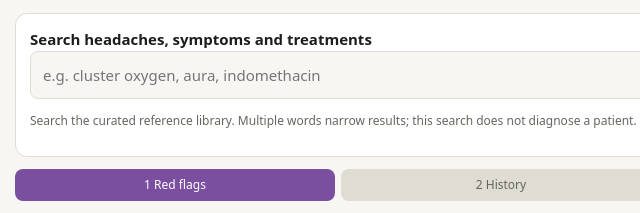
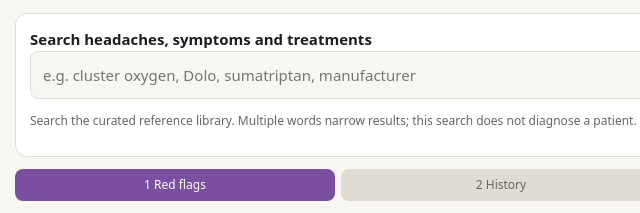
Before and after one commit to shivesh2334-ai/headache-assessment-management, a plain HTML site: page index.html in a window 1280 px wide. Shown: the part 154-367 px from the top of the page, 139-779 px from the left. Drawn offline with Linux system fonts and the light colour scheme.

Commit message:
Add searchable Indian headache medicine brands, combinations and sourced pack prices

```diff
--- a/index.html
+++ b/index.html
@@ -31,11 +31,12 @@ ul{margin:4px 0 4px 18px;padding:0}li{margin:3px 0}
 nav.modules{display:flex;flex-wrap:wrap;gap:6px;margin:16px 0}nav.modules button{width:auto;flex:1 1 130px;background:var(--card);color:var(--ac);border:1px solid var(--bd)}nav.modules button[aria-pressed=true]{background:var(--ac);color:white}
 input[type=search]{width:100%;font:inherit;padding:12px;border:1px solid var(--bd);border-radius:8px;background:var(--bg);color:var(--tx)}.kb-grid{display:grid;grid-template-columns:repeat(auto-fit,minmax(min(100%,300px),1fr));gap:12px}.kb-grid .card{margin:0}summary{cursor:pointer;color:var(--ac);font-weight:600;padding:8px 0}.kb-list p{margin:6px 0 12px}.kb-list h3{margin-top:12px}.kb-list a{display:inline-block;margin-right:10px}.toolbar{display:flex;gap:8px;margin:12px 0;align-items:end}.toolbar>div{flex:1}.toolbar button{width:auto}.ft{line-height:1.6}
 @media(max-width:550px){.toolbar{flex-wrap:wrap}.toolbar>div{min-width:100%}}@media print{nav,.toolbar,#kbQuery{display:none}.card{break-inside:avoid}}
+.brand-class{border-top:1px solid var(--bd);padding:8px 0}.brand-grid{display:grid;grid-template-columns:repeat(auto-fit,minmax(min(100%,260px),1fr));gap:10px}.brand-product{border:1px solid var(--bd);border-radius:10px;padding:12px;overflow-wrap:anywhere}.brand-product h3{margin-top:0}.brand-product p{margin:6px 0}.brand-product a{color:var(--ac)}
 </style></head><body><main>
 <h1>Headache Assessment & Management</h1>
 <p class="sub">Clinical decision support based on Harrison's Ch. 16 (Goadsby) with updated guideline points (AHS 2024, ICHD-3). For clinician use; not a substitute for judgement.</p>
 <nav class="modules" aria-label="Application sections"><button type="button" data-view="assess" aria-pressed="true">Assessment</button><button type="button" data-view="types" aria-pressed="false">Headache types</button><button type="button" data-view="treatment" aria-pressed="false">Treatment</button><button type="button" data-view="knowledge" aria-pressed="false">Knowledge base</button></nav>
-<div class="card"><label for="kbQuery"><b>Search headaches, symptoms and treatments</b></label><input id="kbQuery" type="search" placeholder="e.g. cluster oxygen, aura, indomethacin" autocomplete="off"><p class="ft">Search the curated reference library. Multiple words narrow results; this search does not diagnose a patient.</p></div>
+<div class="card"><label for="kbQuery"><b>Search headaches, symptoms and treatments</b></label><input id="kbQuery" type="search" placeholder="e.g. cluster oxygen, Dolo, sumatriptan, manufacturer" autocomplete="off"><p class="ft">Search the curated reference library. Multiple words narrow results; this search does not diagnose a patient.</p></div>
 <div id="assessmentView"><div class="tabs"><span id="t1" class="on">1 Red flags</span><span id="t2">2 History</span><span id="t3">3 Result</span></div>
 
 <section id="s1">
@@ -68,6 +69,7 @@ input[type=search]{width:100%;font:inherit;padding:12px;border:1px solid var(--b
 <p class="ft" style="margin-top:20px"><b>Sources:</b> Harrison's Principles of Internal Medicine, Ch. 16 Headache (Goadsby); ICHD-3 (Cephalalgia 2018); AHS position statement, CGRP-targeting therapies as a first-line option for migraine prevention (Headache, Mar 2024); AHS consensus statement 2021 (acute and preventive therapy). Doses are typical adult doses; verify against current labels, local formulary and patient factors. Pregnancy, renal/hepatic disease and drug interactions require individual clinical review.</p>
 </main>
 <script src="knowledge-base.js"></script>
+<script src="indian-brands.js"></script>
 <script>
 const RF=[["preg","New headache during pregnancy or postpartum"],["sudden","Sudden-onset (thunderclap) headache"],["first","First severe headache / \"worst\" headache ever"],["vomit","Vomiting that precedes the headache"],["subacute","Subacute worsening over days or weeks"],["valsalva","Pain induced by bending, lifting, coughing"],["sleep","Disturbs sleep or present immediately on awakening"],["syst","Known systemic illness (e.g. malignancy, HIV, immunosuppression)"],["age55","New onset after age 50"],["fever","Fever, neck stiffness or unexplained systemic signs"],["neuro","Abnormal neurological examination / papilledema"],["temp","Temporal artery tenderness, jaw claudication, polymyalgia, visual loss"],["eye","Red eye with fixed mid-dilated pupil, halos, eye pain"]];
 const FT=[["uni","Unilateral location"],["puls","Pulsating / throbbing quality"],["sev","Moderate-severe intensity"],["act","Aggravated by routine activity"],["nau","Nausea or vomiting"],["pp","Photophobia and phonophobia"],["aura","Aura (visual / sensory / speech, reversible)"],["bil","Bilateral, pressing / tightening quality"],["mild","Mild-moderate, not worsened by activity"],["auto","Cranial autonomic features (tearing, red eye, nasal congestion, ptosis)"],["rest","Restlessness / agitation during attacks, orbital/temporal pain"],["orth","Positional: starts upright, resolves lying down"],["morn","Worst on waking / recumbency, with transient visual obscurations"],["abrupt","Daily from a remembered onset date (abrupt onset)"]];
--- /dev/null
+++ b/indian-brands.js
@@ -0,0 +1,562 @@
+// Indian market reference checked 31 October 2026. Static snapshots, not live quotes.
+const INDIA_BRAND_REVIEWED = '31 October 2026';
+const INDIA_DRUG_CLASSES = [
+  {
+    "id": "analgesic",
+    "name": "Simple analgesics and paracetamol combinations",
+    "use": "Acute migraine / tension-type",
+    "note": "Do not duplicate paracetamol across products. Combination analgesic overuse threshold is lower than for simple analgesics."
+  },
+  {
+    "id": "nsaid",
+    "name": "NSAIDs (including aspirin and indomethacin)",
+    "use": "Acute pain; indomethacin-responsive syndromes",
+    "note": "Check renal, GI, bleeding and cardiovascular risks. Never combine multiple NSAIDs. The five-product limit includes the triptan/NSAID combination."
+  },
+  {
+    "id": "triptan",
+    "name": "Triptans and triptan combinations",
+    "use": "Acute migraine",
+    "note": "Avoid with coronary/cerebrovascular disease or uncontrolled hypertension. Oral packs are not substitutes for SC/nasal treatment in cluster headache. Zolmitriptan nasal and sumatriptan SC Indian pack details were not verified."
+  },
+  {
+    "id": "antiemetic",
+    "name": "Dopamine-antagonist antiemetics and combinations",
+    "use": "Migraine-associated nausea",
+    "note": "Metoclopramide may cause extrapyramidal effects; review contraindications and duration. Paramet contains only 5 mg metoclopramide per tablet."
+  },
+  {
+    "id": "beta",
+    "name": "Beta blockers and preventive combinations",
+    "use": "Migraine prevention",
+    "note": "Propranolol requires review for asthma, bradycardia and hypotension. Combination SR products are not dose-for-dose substitutes for immediate-release propranolol."
+  },
+  {
+    "id": "arb",
+    "name": "Angiotensin receptor blockers",
+    "use": "Migraine prevention (clinician-selected use)",
+    "note": "Candesartan is unsuitable in pregnancy; monitor BP, renal function and potassium. Antihypertensive combinations were not added as headache options."
+  },
+  {
+    "id": "tca",
+    "name": "Tricyclic antidepressants",
+    "use": "Migraine / frequent tension-type prevention",
+    "note": "Review sedation, anticholinergic effects and conduction risk. No suitable headache-specific fixed-dose combination was verified."
+  },
+  {
+    "id": "aed",
+    "name": "Antiseizure medicines",
+    "use": "Selected preventive / specialist options",
+    "note": "Topiramate: reproductive safety review; contraindicated for migraine prevention in pregnancy. Valproate has major fetal risks. Lamotrigine needs slow titration/rash counselling. Gabapentin evidence depends on syndrome. No headache-specific FDC verified."
+  },
+  {
+    "id": "ccb",
+    "name": "Calcium channel blockers",
+    "use": "Cluster prevention: verapamil",
+    "note": "Baseline and serial ECG with verapamil titration. No headache-specific fixed-dose combination verified."
+  },
+  {
+    "id": "steroid",
+    "name": "Systemic corticosteroids",
+    "use": "Specialist transitional cluster treatment",
+    "note": "Prednisone is named in the clinical reference; a verified Indian prednisolone product is shown as a separate molecule. Do not auto-substitute or infer a regimen from pack strength. No headache-specific FDC verified."
+  },
+  {
+    "id": "lithium",
+    "name": "Lithium salts",
+    "use": "Specialist cluster / hypnic prevention",
+    "note": "Narrow therapeutic index; monitor serum level, renal and thyroid function and interactions. No headache-specific FDC verified."
+  },
+  {
+    "id": "cai",
+    "name": "Carbonic anhydrase inhibitors",
+    "use": "IIH after diagnostic confirmation",
+    "note": "Monitor renal function, electrolytes and tolerability; urgent visual deterioration needs specialist care. No headache-specific FDC verified."
+  },
+  {
+    "id": "gepant",
+    "name": "Gepants (CGRP receptor antagonists)",
+    "use": "Migraine",
+    "note": "Rimegepant Indian listing verified. Ubrogepant and atogepant Indian brand/pack prices were not verified; no invented local prices or combinations."
+  },
+  {
+    "id": "mab",
+    "name": "CGRP monoclonal antibodies",
+    "use": "Migraine prevention",
+    "note": "Erenumab Indian listing verified. Fremanezumab, galcanezumab and eptinezumab domestic retail pack/MRP not verified. Named-patient import listings do not establish routine Indian availability. No FDC verified."
+  },
+  {
+    "id": "botulinum",
+    "name": "Botulinum toxin",
+    "use": "Specialist chronic migraine prevention",
+    "note": "Product-specific administration and units; vial price is not total treatment cost. No fixed-dose combination."
+  },
+  {
+    "id": "local",
+    "name": "Local anaesthetic (IV lidocaine)",
+    "use": "Specialist SUNCT/SUNA rescue",
+    "note": "Hospital cardiac monitoring and formulation verification required. No home infusion directions or headache-specific FDC."
+  },
+  {
+    "id": "caffeine",
+    "name": "Caffeine-containing products",
+    "use": "Combination analgesic adjunct",
+    "note": "The listed combination is for acute pain, not a substitute for isolated bedtime caffeine in hypnic headache. A standalone Indian caffeine pack/price for this use was not verified."
+  },
+  {
+    "id": "ditan",
+    "name": "Ditans (lasmiditan)",
+    "use": "Acute migraine reference",
+    "note": "No verified Indian marketed brand, pack price or fixed-dose combination found. Do not infer local availability from an overseas brand."
+  },
+  {
+    "id": "oxygen",
+    "name": "Medical oxygen",
+    "use": "Acute cluster headache",
+    "note": "No standardized retail brand/pack price verified. Licensed medical-gas supply, cylinder/refill, regulator and mask costs vary; request a local supplier quote. Not a fixed-dose combination."
+  },
+  {
+    "id": "excluded",
+    "name": "Opioids, barbiturates and ergots mentioned in precautions",
+    "use": "Avoid / restricted options",
+    "note": "Opioids and butalbital are listed as treatments to avoid, so no shopping catalogue is provided. Ergot products are mentioned for vascular contraindications, not added as recommended headache therapy."
+  }
+];
+const INDIA_DRUG_PRODUCTS = [
+  {
+    "id": "dolo",
+    "name": "Dolo 650",
+    "composition": "Paracetamol 650 mg",
+    "marketer": "Micro Labs Ltd",
+    "manufacturer": "Micro Labs Limited",
+    "pack": "15 tablets",
+    "price": 32.28,
+    "priceType": "Listed pack MRP",
+    "url": "https://www.1mg.com/drugs/dolo-650mg-tablet-74467",
+    "classes": [
+      "analgesic"
+    ],
+    "combination": false
+  },
+  {
+    "id": "saridon",
+    "name": "New Saridon",
+    "composition": "Paracetamol 500 mg + caffeine 50 mg",
+    "marketer": "Bayer Pharmaceuticals Pvt Ltd",
+    "manufacturer": "Piramal Enterprises Limited",
+    "pack": "10 tablets",
+    "price": 55,
+    "priceType": "Listed pack MRP",
+    "url": "https://www.1mg.com/drugs/Saridon-Tablet-123063",
+    "classes": [
+      "analgesic",
+      "caffeine"
+    ],
+    "combination": true,
+    "note": "New formulation as listed; do not assume older Saridon composition."
+  },
+  {
+    "id": "paramet",
+    "name": "Paramet",
+    "composition": "Paracetamol 500 mg + metoclopramide 5 mg",
+    "marketer": "Wallace Pharmaceuticals Pvt Ltd",
+    "manufacturer": "Not independently verified; check current pack",
+    "pack": "10 tablets",
+    "price": 32.34,
+    "priceType": "Listed pack MRP",
+    "url": "https://www.1mg.com/drugs/paramet-5-mg-500-mg-tablet-65975",
+    "classes": [
+      "analgesic",
+      "antiemetic"
+    ],
+    "combination": true,
+    "note": "Listing not offered for sale at review. Count all paracetamol sources."
+  },
+  {
+    "id": "brufen",
+    "name": "Brufen 400",
+    "composition": "Ibuprofen 400 mg",
+    "marketer": "Abbott",
+    "manufacturer": "Not independently verified; check current pack",
+    "pack": "20 tablets",
+    "price": 25.75,
+    "priceType": "Listed pack MRP",
+    "url": "https://www.1mg.com/drugs/brufen-400-tablet-70206",
+    "classes": [
+      "nsaid"
+    ],
+    "combination": false
+  },
+  {
+    "id": "naprosyn",
+    "name": "Naprosyn 500 +",
+    "composition": "Naproxen 550 mg (as listed)",
+    "marketer": "RPG Life Sciences Ltd",
+    "manufacturer": "Not independently verified; check current pack",
+    "pack": "15 tablets",
+    "price": 162.53,
+    "priceType": "Listed pack MRP",
+    "url": "https://www.1mg.com/drugs/Naprosyn-Tablet-872331",
+    "classes": [
+      "nsaid"
+    ],
+    "combination": false,
+    "note": "The '+' brand name is a single-ingredient product, not a fixed-dose combination. Confirm naproxen salt/equivalent on pack."
+  },
+  {
+    "id": "disprin",
+    "name": "Disprin Regular",
+    "composition": "Aspirin 325 mg",
+    "marketer": "Reckitt Benckiser (India) Pvt Ltd",
+    "manufacturer": "Not independently verified; check current pack",
+    "pack": "10 effervescent tablets",
+    "price": 7.07,
+    "priceType": "Listed pack MRP",
+    "url": "https://pharmeasy.in/medicines/disprin-regular-325mg-tablet-10-s-213369/",
+    "classes": [
+      "nsaid"
+    ],
+    "combination": false
+  },
+  {
+    "id": "indocap",
+    "name": "Indocap",
+    "composition": "Indomethacin 25 mg",
+    "marketer": "Jagsonpal Pharmaceuticals Ltd",
+    "manufacturer": "Not independently verified; check current pack",
+    "pack": "15 capsules",
+    "price": 112.93,
+    "priceType": "Listed pack MRP",
+    "url": "https://www.1mg.com/drugs/indocap-capsule-1139520",
+    "classes": [
+      "nsaid"
+    ],
+    "combination": false
+  },
+  {
+    "id": "vasograin",
+    "name": "Vasograin Plus",
+    "composition": "Sumatriptan 85 mg + naproxen 500 mg",
+    "marketer": "Cadila Pharmaceuticals Ltd",
+    "manufacturer": "Not independently verified; check current pack",
+    "pack": "10 tablets",
+    "price": 699,
+    "priceType": "Listed pack MRP",
+    "url": "https://www.1mg.com/drugs/vasograin-plus-tablet-1147884",
+    "classes": [
+      "nsaid",
+      "triptan"
+    ],
+    "combination": true,
+    "note": "Different from original Vasograin (ergot-containing formulations). Apply triptan vascular contraindications."
+  },
+  {
+    "id": "suminat",
+    "name": "Suminat 50",
+    "composition": "Sumatriptan 50 mg",
+    "marketer": "Sun Pharmaceutical Industries Ltd",
+    "manufacturer": "Not independently verified; check current pack",
+    "pack": "1 tablet",
+    "price": 59.86,
+    "priceType": "Listed pack MRP",
+    "url": "https://www.1mg.com/drugs/suminat-50-tablet-70659",
+    "classes": [
+      "triptan"
+    ],
+    "combination": false
+  },
+  {
+    "id": "rizact",
+    "name": "Rizact 10",
+    "composition": "Rizatriptan 10 mg",
+    "marketer": "Cipla Ltd",
+    "manufacturer": "Not independently verified; check current pack",
+    "pack": "4 tablets",
+    "price": 420.21,
+    "priceType": "Listed pack MRP",
+    "url": "https://www.1mg.com/drugs-therapeutic-classes/drug-class-97?pageNumber=0%3Fpage%3D4%3Fpage%3D3",
+    "classes": [
+      "triptan"
+    ],
+    "combination": false
+  },
+  {
+    "id": "perinorm",
+    "name": "Perinorm",
+    "composition": "Metoclopramide 10 mg",
+    "marketer": "Ipca Laboratories Ltd",
+    "manufacturer": "Not independently verified; check current pack",
+    "pack": "10 tablets",
+    "price": 14.49,
+    "priceType": "Listed pack MRP",
+    "url": "https://www.1mg.com/drugs/perinorm-10-mg-tablet-18365",
+    "classes": [
+      "antiemetic"
+    ],
+    "combination": false
+  },
+  {
+    "id": "inderal",
+    "name": "Inderal 40",
+    "composition": "Propranolol 40 mg",
+    "marketer": "Abbott",
+    "manufacturer": "Not independently verified; check current pack",
+    "pack": "15 tablets",
+    "price": 51.88,
+    "priceType": "Listed pack MRP",
+    "url": "https://www.1mg.com/drugs/inderal-40-mg-tablet-342626",
+    "classes": [
+      "beta"
+    ],
+    "combination": false
+  },
+  {
+    "id": "migrabeta",
+    "name": "Migrabeta Plus SR",
+    "composition": "Propranolol 40 mg + flunarizine 10 mg",
+    "marketer": "Alkem Laboratories Ltd",
+    "manufacturer": "Not independently verified; check current pack",
+    "pack": "15 SR tablets",
+    "price": 268.5,
+    "priceType": "Listed pack MRP",
+    "url": "https://www.1mg.com/drugs/migrabeta-plus-tablet-sr-1134035",
+    "classes": [
+      "beta"
+    ],
+    "combination": true,
+    "note": "Prevention only; not acute rescue. Flunarizine adds sedation, weight-gain and depression/parkinsonism considerations."
+  },
+  {
+    "id": "candesar",
+    "name": "Candesar 8",
+    "composition": "Candesartan 8 mg",
+    "marketer": "Sun Pharmaceutical Industries Ltd",
+    "manufacturer": "Not independently verified; check current pack",
+    "pack": "Pack size not verified",
+    "price": 45,
+    "priceType": "Listed pack MRP",
+    "url": "https://www.1mg.com/drugs/Candesar-Tablet-527098",
+    "classes": [
+      "arb"
+    ],
+    "combination": false,
+    "note": "Listing not offered for sale at review; pack size not confirmed, so no unit cost calculated."
+  },
+  {
+    "id": "tryptomer",
+    "name": "Tryptomer 10",
+    "composition": "Amitriptyline 10 mg",
+    "marketer": "Dr Reddy's Laboratories Ltd",
+    "manufacturer": "Not independently verified; check current pack",
+    "pack": "30 tablets",
+    "price": 76.88,
+    "priceType": "Listed pack MRP",
+    "url": "https://www.1mg.com/drugs/Tryptomer-Tablet-332265",
+    "classes": [
+      "tca"
+    ],
+    "combination": false
+  },
+  {
+    "id": "nortimer",
+    "name": "Nortimer 10",
+    "composition": "Nortriptyline 10 mg",
+    "marketer": "Intas Pharmaceuticals Ltd",
+    "manufacturer": "Not independently verified; check current pack",
+    "pack": "10 tablets",
+    "price": 50.9,
+    "priceType": "Listed pack MRP",
+    "url": "https://www.netmeds.com/product/nortimer-10-tablet-10s-lui5bl-8302728",
+    "classes": [
+      "tca"
+    ],
+    "combination": false
+  },
+  {
+    "id": "topamac",
+    "name": "Topamac 25",
+    "composition": "Topiramate 25 mg",
+    "marketer": "Janssen Pharmaceuticals",
+    "manufacturer": "Not independently verified; check current pack",
+    "pack": "10 tablets",
+    "price": 160.3,
+    "priceType": "Listed retail pack price (MRP not separately shown)",
+    "url": "https://www.1mg.com/brands/topamac-dG9wYW1hYw%3D%3D",
+    "classes": [
+      "aed"
+    ],
+    "combination": false,
+    "companySource": "https://www.1mg.com/drugs/topema-25-mg-tablet-225799"
+  },
+  {
+    "id": "encorate",
+    "name": "Encorate 200",
+    "composition": "Sodium valproate 200 mg",
+    "marketer": "Sun Pharmaceutical Industries Ltd",
+    "manufacturer": "Not independently verified; check current pack",
+    "pack": "10 tablets",
+    "price": 38.47,
+    "priceType": "Listed pack MRP",
+    "url": "https://counterfoil.in/medicines/brand/encorate/",
+    "classes": [
+      "aed"
+    ],
+    "combination": false,
+    "companySource": "https://www.1mg.com/drugs/encorate-200-mg-tablet-5058"
+  },
+  {
+    "id": "lamitor",
+    "name": "Lamitor DT 25",
+    "composition": "Lamotrigine 25 mg",
+    "marketer": "Torrent Pharmaceuticals Ltd",
+    "manufacturer": "Not independently verified; check current pack",
+    "pack": "15 dispersible tablets",
+    "price": 174.42,
+    "priceType": "Listed pack MRP",
+    "url": "https://www.1mg.com/brands/lamitor-bGFtaXRvcg%3D%3D",
+    "classes": [
+      "aed"
+    ],
+    "combination": false,
+    "companySource": "https://www.1mg.com/drugs/lamitor-dt-25-tablet-534880"
+  },
+  {
+    "id": "gabapin",
+    "name": "Gabapin 100",
+    "composition": "Gabapentin 100 mg",
+    "marketer": "Intas Pharmaceuticals Ltd",
+    "manufacturer": "Not independently verified; check current pack",
+    "pack": "15 tablets",
+    "price": 169.1,
+    "priceType": "Listed pack MRP",
+    "url": "https://www.1mg.com/drugs/gabapin-100-tablet-349297",
+    "classes": [
+      "aed"
+    ],
+    "combination": false
+  },
+  {
+    "id": "calaptin",
+    "name": "Calaptin 40",
+    "composition": "Verapamil 40 mg",
+    "marketer": "Abbott",
+    "manufacturer": "Not independently verified; check current pack",
+    "pack": "30 tablets",
+    "price": 27.4,
+    "priceType": "Listed pack MRP",
+    "url": "https://www.1mg.com/drugs/Calaptin-Tablet-554273",
+    "classes": [
+      "ccb"
+    ],
+    "combination": false
+  },
+  {
+    "id": "wysolone",
+    "name": "Wysolone 10 DT",
+    "composition": "Prednisolone 10 mg",
+    "marketer": "Pfizer Ltd",
+    "manufacturer": "Not independently verified; check current pack",
+    "pack": "15 dispersible tablets",
+    "price": 19.02,
+    "priceType": "Listed pack MRP",
+    "url": "https://www.1mg.com/drugs/wysolone-10mg-tablet-244028",
+    "classes": [
+      "steroid"
+    ],
+    "combination": false,
+    "note": "Prednisolone, not prednisone. Specialist must choose the steroid and regimen; these names are not identical."
+  },
+  {
+    "id": "lithosun",
+    "name": "Lithosun 300",
+    "composition": "Lithium carbonate 300 mg",
+    "marketer": "Sun Pharmaceutical Industries Ltd",
+    "manufacturer": "Not independently verified; check current pack",
+    "pack": "10 tablets",
+    "price": 26.3,
+    "priceType": "Listed retail pack price (MRP not separately shown)",
+    "url": "https://www.1mg.com/drugs/lithosun-300-tablet-16861",
+    "classes": [
+      "lithium"
+    ],
+    "combination": false
+  },
+  {
+    "id": "diamox",
+    "name": "Diamox",
+    "composition": "Acetazolamide 250 mg",
+    "marketer": "Sun Pharmaceutical Industries Ltd",
+    "manufacturer": "Not independently verified; check current pack",
+    "pack": "15 tablets",
+    "price": 65.3,
+    "priceType": "Listed pack MRP",
+    "url": "https://www.1mg.com/drugs/diamox-250mg-tablet-58859",
+    "classes": [
+      "cai"
+    ],
+    "combination": false
+  },
+  {
+    "id": "nurtec",
+    "name": "Nurtec ODT",
+    "composition": "Rimegepant 75 mg",
+    "marketer": "Pfizer Ltd",
+    "manufacturer": "Not independently verified; check current pack",
+    "pack": "2 orally disintegrating tablets",
+    "price": 3000,
+    "priceType": "Listed retail pack price",
+    "url": "https://www.apollopharmacy.in/medicine/nurtec-odt-75-mg-tablet-2-s",
+    "classes": [
+      "gepant"
+    ],
+    "combination": false,
+    "note": "Confirm Indian indication, current availability and interactions; not a claim that other gepants are locally stocked."
+  },
+  {
+    "id": "suviray",
+    "name": "Suviray",
+    "composition": "Erenumab 70 mg/mL",
+    "marketer": "Novartis India Ltd",
+    "manufacturer": "Not independently verified; check current pack",
+    "pack": "1 prefilled syringe (1 mL)",
+    "price": 25653.75,
+    "priceType": "Listed pack MRP",
+    "url": "https://www.medkart.in/order-medicine/suviray-70mg-ml-injection",
+    "classes": [
+      "mab"
+    ],
+    "combination": false
+  },
+  {
+    "id": "botox",
+    "name": "Botox 100 IU",
+    "composition": "OnabotulinumtoxinA 100 units",
+    "marketer": "Allergan India Pvt Ltd",
+    "manufacturer": "Allergan Healthcare India Pvt Ltd (supplier-listed; verify current pack)",
+    "pack": "1 vial",
+    "price": 24197,
+    "priceType": "Listed pack MRP",
+    "url": "https://www.apothecare.in/products/botox-100-iu-injection",
+    "classes": [
+      "botulinum"
+    ],
+    "combination": false,
+    "note": "Vial price only; excludes procedure and consultation. Other toxin preparations/units are not interchangeable."
+  },
+  {
+    "id": "xylocard",
+    "name": "Xylocard 2%",
+    "composition": "Lidocaine (lignocaine) 2%",
+    "marketer": "AstraZeneca Pharma India Ltd",
+    "manufacturer": "Not independently verified; check current pack",
+    "pack": "50 mL vial",
+    "price": 43.3,
+    "priceType": "Listed pack MRP",
+    "url": "https://pharmeasy.in/online-medicine-order/xylocard-2-inj-50ml-64742",
+    "classes": [
+      "local"
+    ],
+    "combination": false,
+    "note": "Source lists out of stock. Specialist monitored IV rescue only; verify current manufacturer and suitable IV formulation."
+  }
+];
```
Also changed, not shown: library.js (+27 -0 lines).
